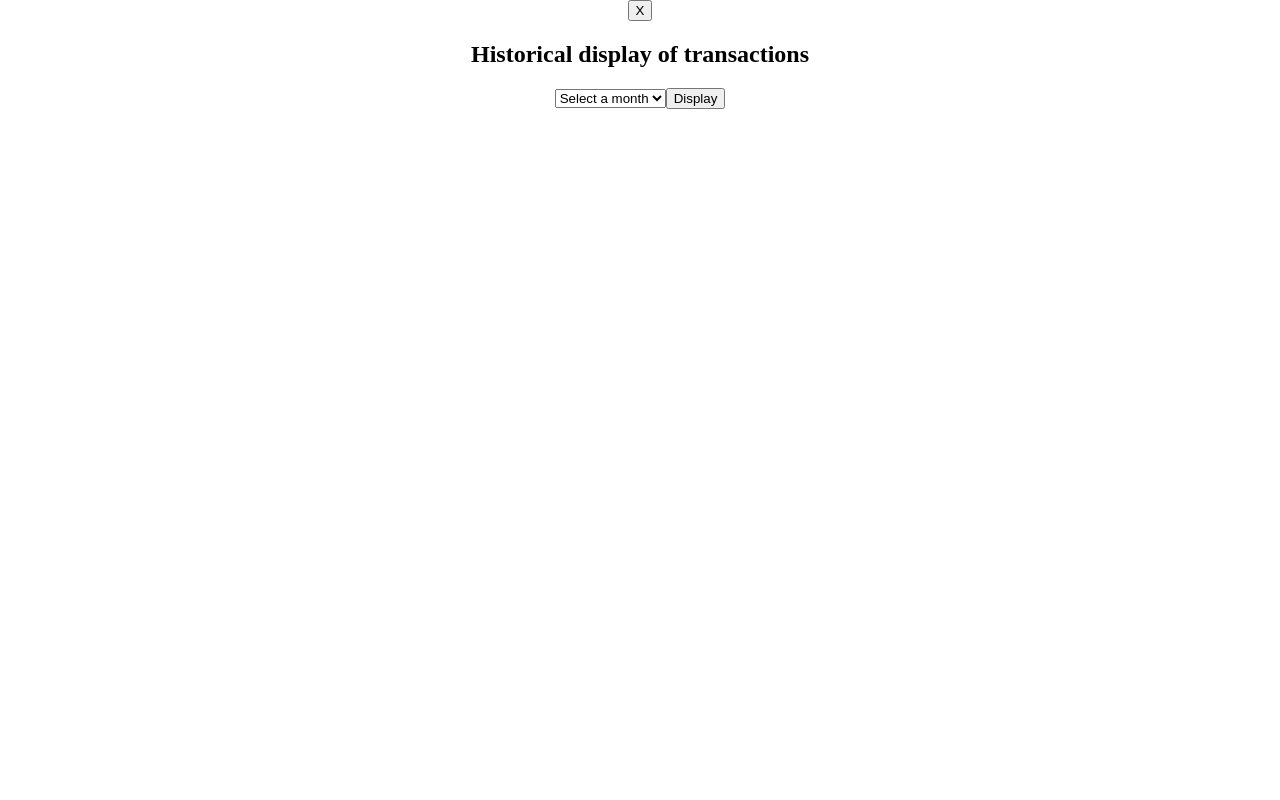
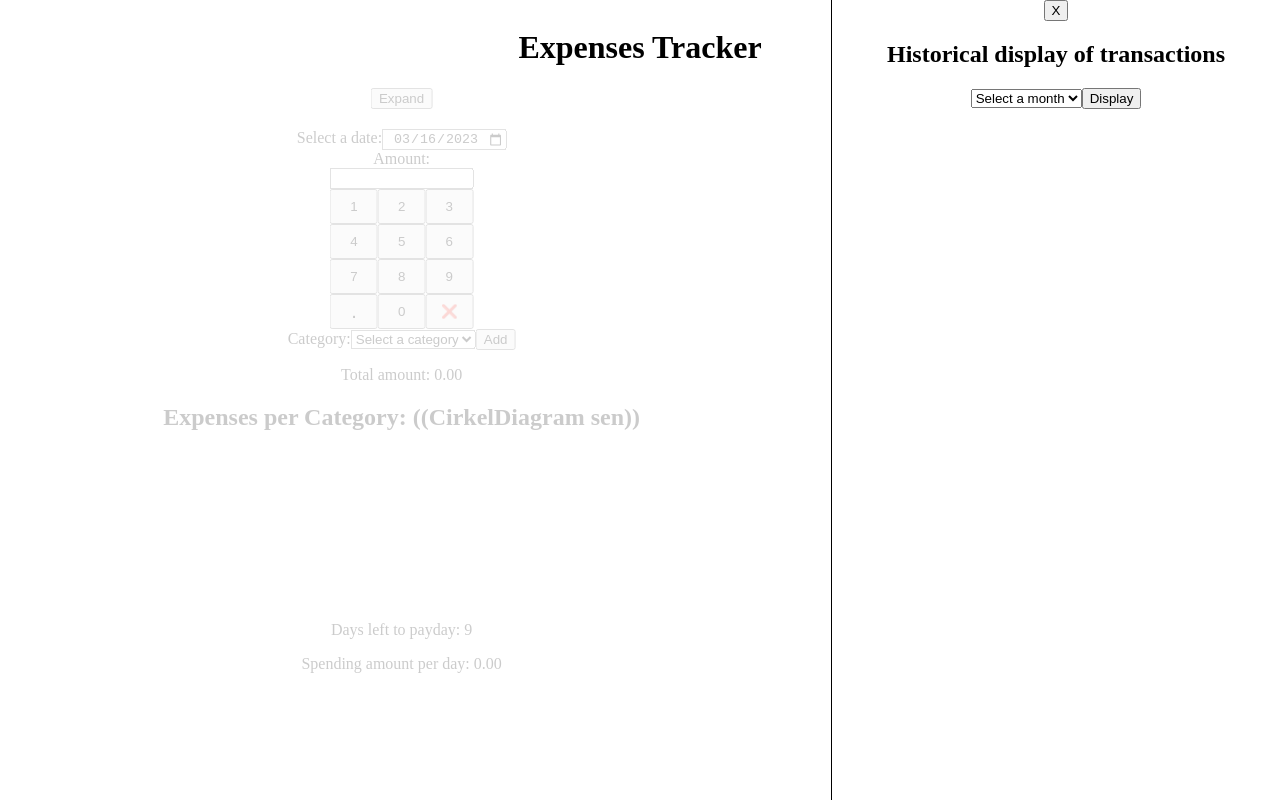
Before and after one commit to MMastromonaco/FrontendVueTask, a plain HTML site: page index.html in a window 1280 px wide. Both pictures are taken after a click on the button "Expand". Drawn offline with nearby package versions, Linux system fonts and the light colour scheme.

Commit message:
sidebarDesign completed

```diff
--- a/index.html
+++ b/index.html
@@ -12,6 +12,13 @@
 
 <body>
   <div id="app">
+
+
+    <header>
+      <h1>Expenses Tracker</h1>
+
+    </header>
+    <aside>
       <div class="expanding-div" :class="{ 'expanded': expanded }">
         <button class="close-button" @click="closeDiv">X</button>
         <h2>Historical display of transactions</h2>
@@ -34,18 +41,17 @@
           <button @click="historyDisplay()" type="button">Display</button>
         </div>
       </div>
+    </aside>
+    <main :class="{ inActive: isInActive}">
     <button class="expand-button" @click="expandDiv">Expand</button>
 
-    <header>
-      <h1>Expenses Tracker</h1>
-
-      <div class="history">
-      </div>
-
-    </header>
       <div class="Input">
         <form v-on:submit.prevent="addExpense">
           <label for="expenseAmount"></label>
+          <div class="calender">
+      <label for="date-input">Select a date:</label>
+      <input type="date" id="date-input" v-model="dateToday">
+    </div>
           <!-- Pattern säger att användaren endast får mata in dess värden innanför hakparantesen -->
           <label for="expenseAmount">Amount:</label>
           <div class="buttonLayout">
@@ -78,10 +84,7 @@
         <button type="submit">Add</button>
       </form>
     </div>
-    <div class="calender">
-      <label for="date-input">Select a date:</label>
-      <input type="date" id="date-input" v-model="dateToday">
-    </div>
+
     <div class="transactions">
       <p v-for="expense in expenses" :key="expense.id">
         {{ expense.amount }} ({{ expense.category }})
@@ -109,6 +112,10 @@
       Spending amount per day: {{ dailyAmount(date, totalAmount) }}
     </p>
   </div>
+</main>
+<footer>
+
+</footer>
 </body>
 
 </html>
--- a/main.js
+++ b/main.js
@@ -12,6 +12,7 @@ Vue.createApp({
       expenseMonth: "",
       amount: Number(this.sumString),
       expanded: false,
+      isInActive: false,
       data: [
         { label: 'Food', value: 300, color: '#FF6384' },
         { label: 'Transportation', value: 800, color: '#36A2EB' },
@@ -147,9 +148,14 @@ Vue.createApp({
     },
     expandDiv() {
       this.expanded = true;
+      this.toggleInActive();
     },
     closeDiv() {
       this.expanded = false;
+      this.toggleInActive();
+    },
+    toggleInActive(){
+      this.isInActive = !this.isInActive;
     },
   }
 }).mount('#app');
--- a/style.css
+++ b/style.css
@@ -81,10 +81,11 @@ header{
     background-color: white;
     overflow-x: hidden;
     transition: width 0.5s ease;
+    border-left: 1px solid black ;
 }
 
 .expanded {
-  width: 100%;
+  width: 35%;
   height: 100%;
   overflow: auto;
 }
@@ -96,4 +97,10 @@ header{
 
 .expanding-div.active {
     width: 50%;
-  }
+}
+
+.inActive {
+   pointer-events: none;
+   opacity: 20%;
+   transform: translateX(-50%);
+}
```
Lines whose indentation alone changed are shown as unchanged.
